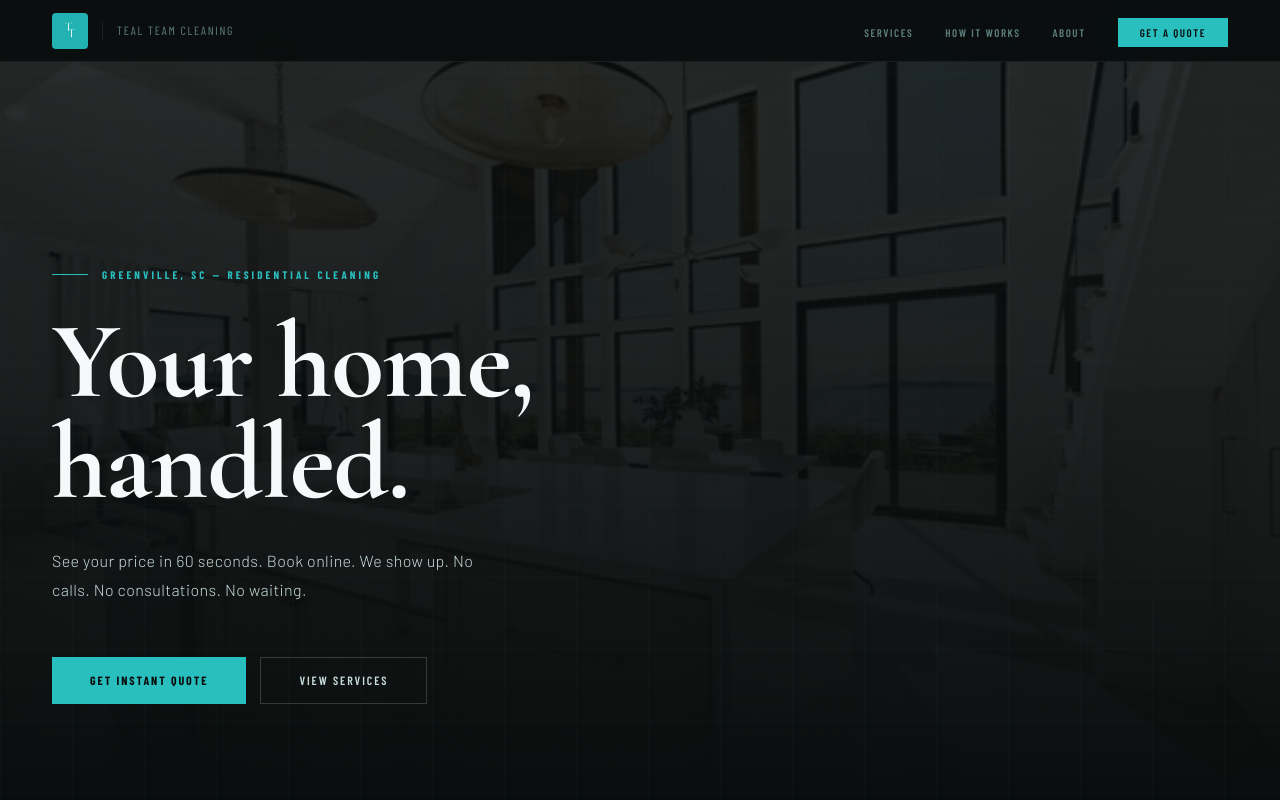
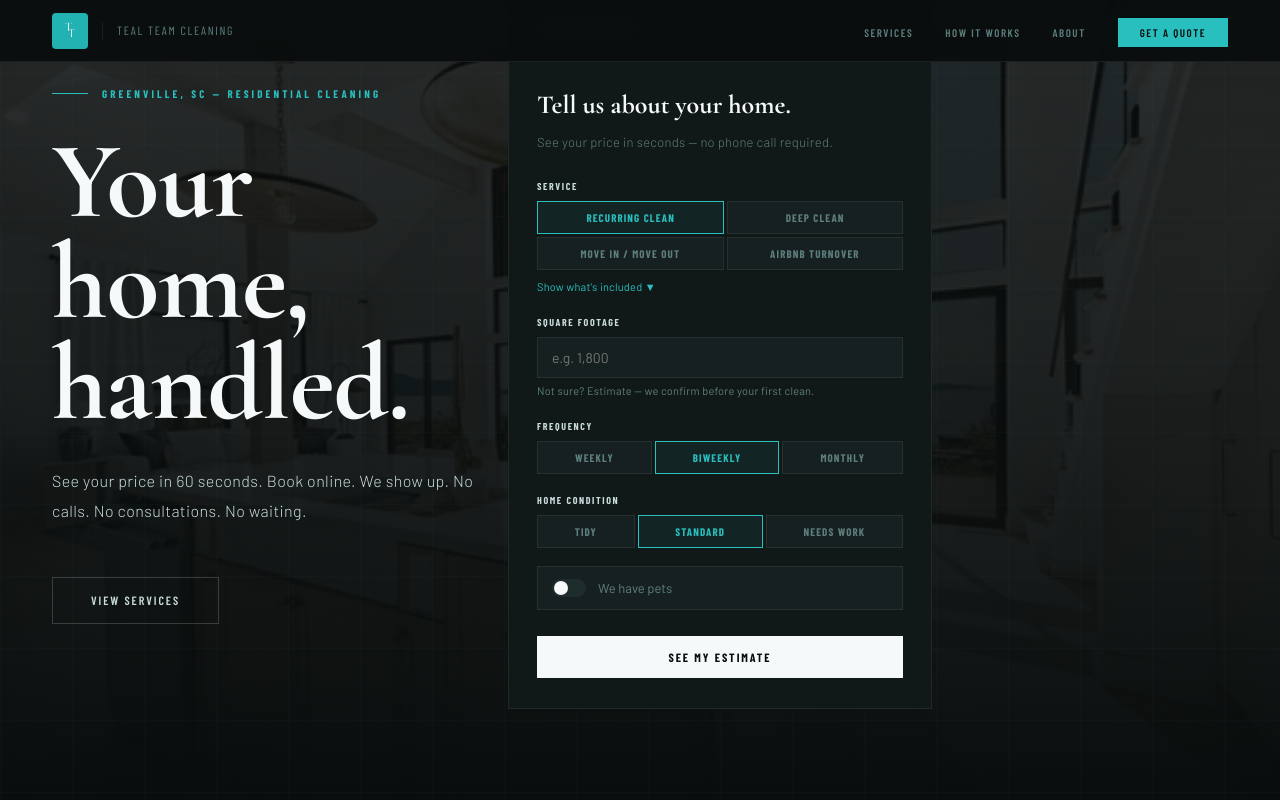
Before and after one commit to jakedono6645/teal-team-cleaning, a React (Vite) app: page / in a window 1280 px wide. Shown: the top 800 px of the page. Built offline with nearby package versions, Linux system fonts and the light colour scheme.

Commit message:
Update App.jsx

```diff
--- a/src/App.jsx
+++ b/src/App.jsx
@@ -267,13 +267,17 @@ export default function App() {
    <section className="hero" style={{ paddingTop: 0 }}>
   <div className="hbg"><img src="/hero.jpg" alt="" /></div>
   <div className="hgrid" />
-        <div className="hc">
+  <div className="hc" style={{ display: 'flex', alignItems: 'center', justifyContent: 'space-between', gap: '2rem', flexWrap: 'wrap' }}>
+    <div style={{ flex: '1 1 340px', maxWidth: 520 }}>
       <div className="heyebrow">Greenville, SC — Residential Cleaning</div>
       <h1>Your home,<br />handled.</h1>
       <p className="hsub">See your price in 60 seconds. Book online. We show up. No calls. No consultations. No waiting.</p>
       <div className="hbtns">
-            <a href="#quote" className="btn-t">Get Instant Quote</a>
         <a href="#services" className="btn-g">View Services</a>
+      </div>
+    </div>
+    <div style={{ flex: '1 1 340px', maxWidth: 480 }}>
+      <Calculator />
     </div>
   </div>
 </section>
```
Lines whose indentation alone changed are shown as unchanged.
